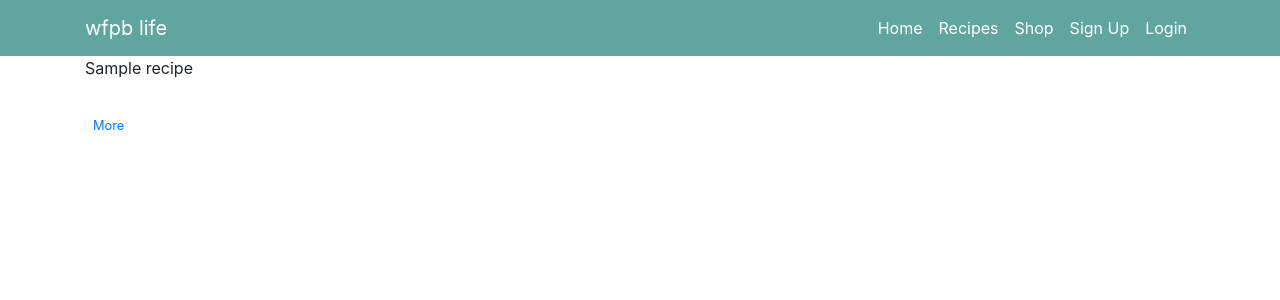
After one commit to Code-Institute-Submissions/wfpblife, a Flask app: page /recipes in a window 1280 px wide. The commit adds this page. Shown: the top 300 px of the page. Run offline with Flask 2, Linux system fonts and the light colour scheme; a database or web service that is not in the repository returns one stand-in record (values such as "Sample title"); some libraries are stand-ins or nearby versions.

Commit message:
popular recipe; basic data for recipes pagination

```diff
--- a/wfpblife/__init__.py
+++ b/wfpblife/__init__.py
@@ -5,6 +5,7 @@ from pymongo import MongoClient
 
 app = Flask(__name__)
 app.config['SECRET_KEY'] = os.getenv('SECRET_KEY')
+
 db_user = os.getenv('MONGO_USER')
 db_password = os.getenv('MONGO_PASSWORD')
 client = MongoClient(f'mongodb+srv://{db_user}:{db_password}@wfpb-life-mr6o4.mongodb.net/test?retryWrites=true&w=majority')
--- a/wfpblife/routes.py
+++ b/wfpblife/routes.py
@@ -13,7 +13,20 @@ def index():
     from wfpblife.latest_recipes import latest_recipes
     recipes = db.recipes.aggregate(latest_recipes, allowDiskUse = True)
 
-    return render_template('index.html', rotw=rotw, recipes=recipes)
+    from wfpblife.most_popular_recipe import mpr
+    mpr = db.recipes.aggregate(mpr, allowDiskUse = False)
+
+    return render_template('index.html', rotw=rotw, recipes=recipes, mpr=mpr)
+
+@app.route('/recipes')
+def get_recipes():
+    recipes = db.recipes.find({}).limit(10)
+    return render_template('recipes.html', recipes=recipes)
+
+@app.route('/recipes2')
+def get_recipes2():
+    recipes = db.recipes.find({}).skip(10).limit(10)
+    return render_template('recipes2.html', recipes=recipes)
 
 @app.route('/signup', methods=['GET', 'POST'])
 def signup():
--- a/wfpblife/static/css/style.css
+++ b/wfpblife/static/css/style.css
@@ -52,7 +52,7 @@ body {
     margin-top: 5rem;
 }
 
-.rotw-img {
+.rotw-img, .mpr-img {
     display: flex;
     margin: auto;
     width: 100%;
--- a/wfpblife/templates/base.html
+++ b/wfpblife/templates/base.html
@@ -27,7 +27,7 @@
                 <div class="collapse navbar-collapse" id="navbarNavAltMarkup">
                     <div class="navbar-nav ml-auto">
                         <a class="nav-item nav-link" href="{{ url_for('index') }}">Home</a>
-                        <a class="nav-item nav-link" href="#">Recipes</a>
+                        <a class="nav-item nav-link" href="{{ url_for('get_recipes') }}">Recipes</a>
                         <a class="nav-item nav-link" href="#">Shop</a>
                         <a class="nav-item nav-link" id="signup" href="{{ url_for('signup') }}">Sign Up</a>
                         <a class="nav-item nav-link" href="{{ url_for('login') }}">Login</a>
--- /dev/null
+++ b/wfpblife/templates/recipes.html
@@ -0,0 +1,12 @@
+{% extends 'base.html' %}
+
+{% block content %}
+    {% for recipe in recipes %}
+        <p>{{ recipe.title }}</p>
+    {% endfor %}
+    <div class="pt-3">
+        <small class="text-muted">
+            <a href="{{ url_for('get_recipes2') }}" class="ml-2">More</a>
+        </small>
+    </div>
+{% endblock content %}
```
Also changed, not shown: wfpblife/most_popular_recipe.py (added, +21 -0 lines), wfpblife/templates/index.html (+10 -0 lines), wfpblife/templates/recipes2.html (added, +12 -0 lines).
